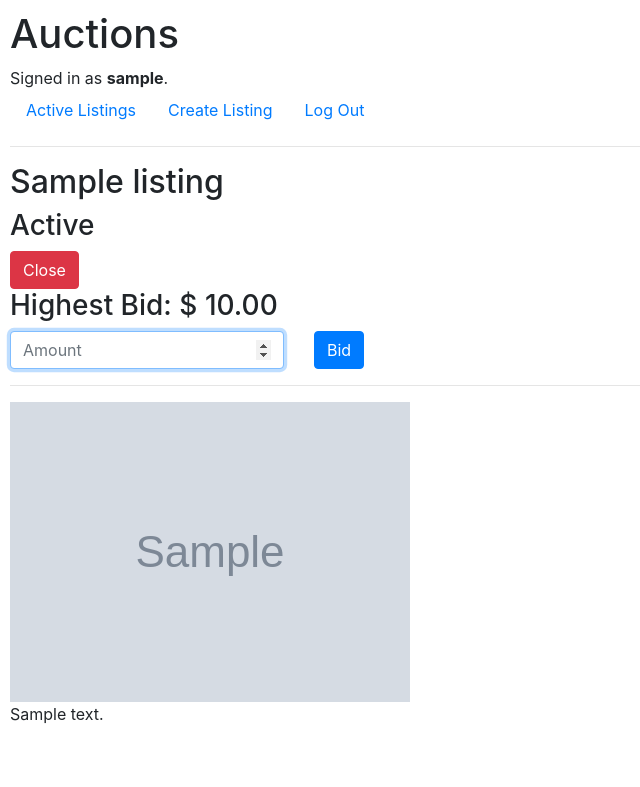
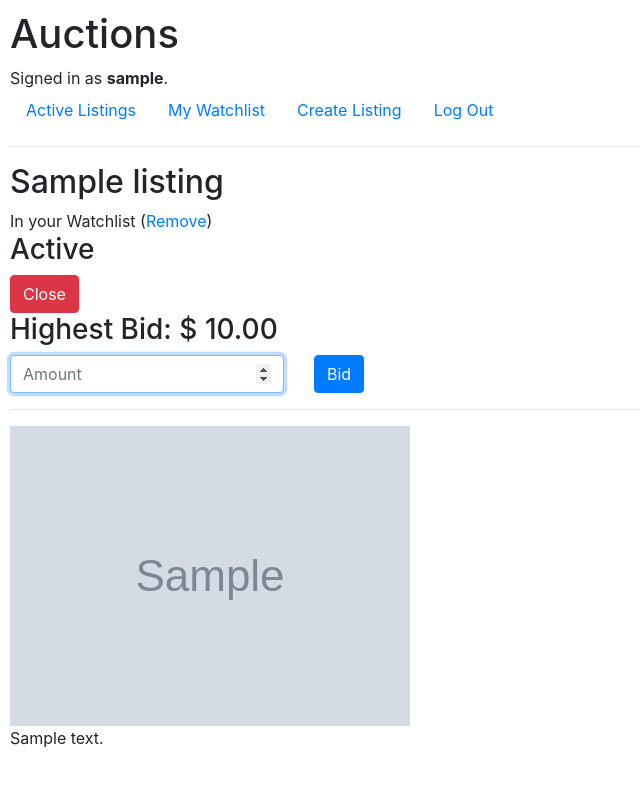
Before and after one commit to mikekurkin/cs50w, a Django app: page /listing/1 in a window 1280 px wide. Shown: the top 787 px of the page, without its empty margins (0-640 px from the left). Run offline with Django 3.2, Linux system fonts and the light colour scheme; a user stored in the database is signed in; tables that the repository leaves empty hold one stand-in row (values such as "Sample post"); grey boxes marked "Sample" are stand-in pictures; some libraries are stand-ins or nearby versions.

Commit message:
Add to, remove from, and display watchlist

```diff
--- a/auctions/templates/auctions/layout.html
+++ b/auctions/templates/auctions/layout.html
@@ -24,6 +24,11 @@
             </li>
             {% if user.is_authenticated %}
                 <li class="nav-item">
+                    <a href="{% url 'watchlist' %}" class="nav-link {% block watchlist-active %}{% endblock %}">
+                        My Watchlist
+                    </a>
+                </li>
+                <li class="nav-item">
                     <a href="{% url 'listing_new' %}" class="nav-link {% block listing-new-active %}{% endblock %}">
                         Create Listing
                     </a>
--- a/auctions/templates/auctions/listing.html
+++ b/auctions/templates/auctions/listing.html
@@ -8,6 +8,12 @@
     <h2>
         {{ listing.title }}
     </h2>
+
+    {% if listing not in user.watchlist.all %}
+        <a href="{% url 'watch_listing' listing.pk %}">Add to Watchlist</a>
+    {% else %}
+        In your Watchlist (<a href="{% url 'unwatch_listing' listing.pk %}">Remove</a>)
+    {% endif %}
 
 
     {% if listing.is_active %}
--- a/auctions/urls.py
+++ b/auctions/urls.py
@@ -7,7 +7,10 @@ urlpatterns = [
     path("listing/<int:listing_id>", views.listing_show, name="listing"),
     path("listing/<int:listing_id>/close", views.listing_close, name="listing_close"),
     path("listing/<int:listing_id>/bid", views.bid_new, name="bid_new"),
+    path("listing/<int:listing_id>/watch", views.watch_listing, name="watch_listing"),
+    path("listing/<int:listing_id>/unwatch", views.unwatch_listing, name="unwatch_listing"),
     path("listing/new", views.listing_new, name="listing_new"),
+    path("watchlist", views.watchlist, name="watchlist"),
     path("login", views.login_view, name="login"),
     path("logout", views.logout_view, name="logout"),
     path("register", views.register, name="register")
--- a/auctions/views.py
+++ b/auctions/views.py
@@ -1,4 +1,3 @@
-import re
 from django.contrib.auth import authenticate, login, logout
 from django.contrib.auth.decorators import login_required
 from django.db import IntegrityError
@@ -13,6 +12,32 @@ def index(request):
     active_listings = Listing.objects.filter(is_active=True)
     return render(request, "auctions/index.html", {
         "listings": active_listings
+    })
+
+
+@login_required
+def watch_listing(request, listing_id, set=True):
+    listing = Listing.objects.get(pk=listing_id)
+    user = request.user
+    if set:
+        user.watchlist.add(listing)
+    else:
+        if listing in user.watchlist.all():
+            user.watchlist.remove(listing)
+    user.save()
+    return HttpResponseRedirect(reverse("listing", args=(listing_id,)))
+
+
+@login_required
+def unwatch_listing(request, listing_id):
+    return watch_listing(request=request, listing_id=listing_id, set=False)
+
+
+@login_required
+def watchlist(request):
+    list = request.user.watchlist.all()
+    return render(request, "auctions/watchlist.html", {
+        "listings": list
     })
 
 
```
Also changed, not shown: auctions/templates/auctions/index.html (+3 -11 lines), auctions/templates/auctions/listing_list.html (added, +13 -0 lines), auctions/templates/auctions/watchlist.html (added, +7 -0 lines). Lines whose indentation alone changed are shown as unchanged.
